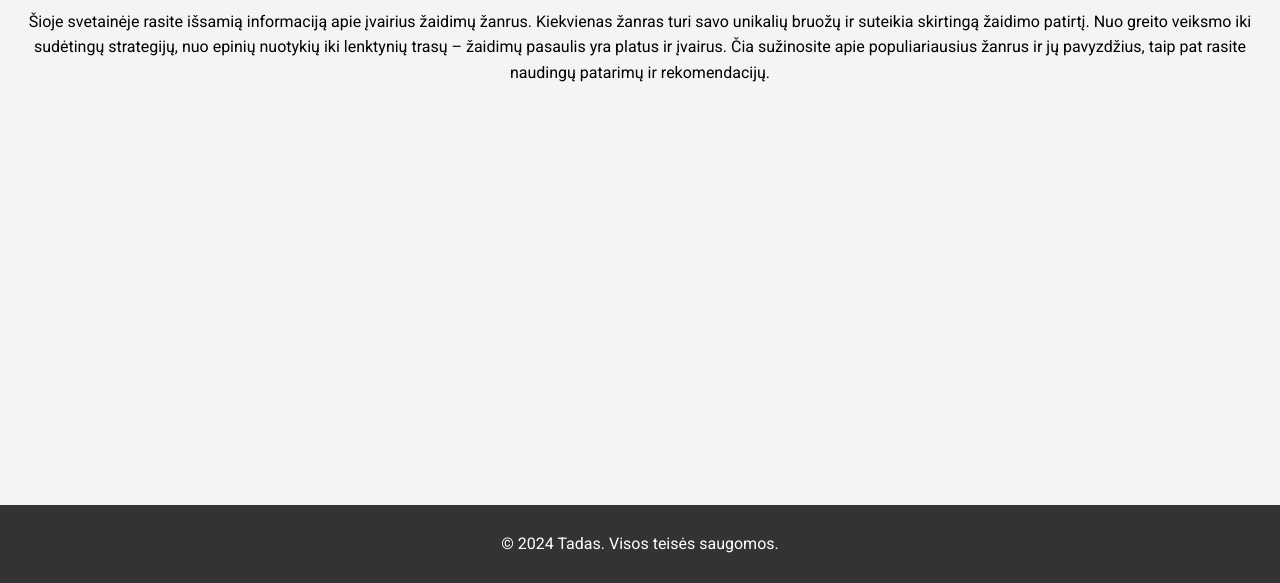
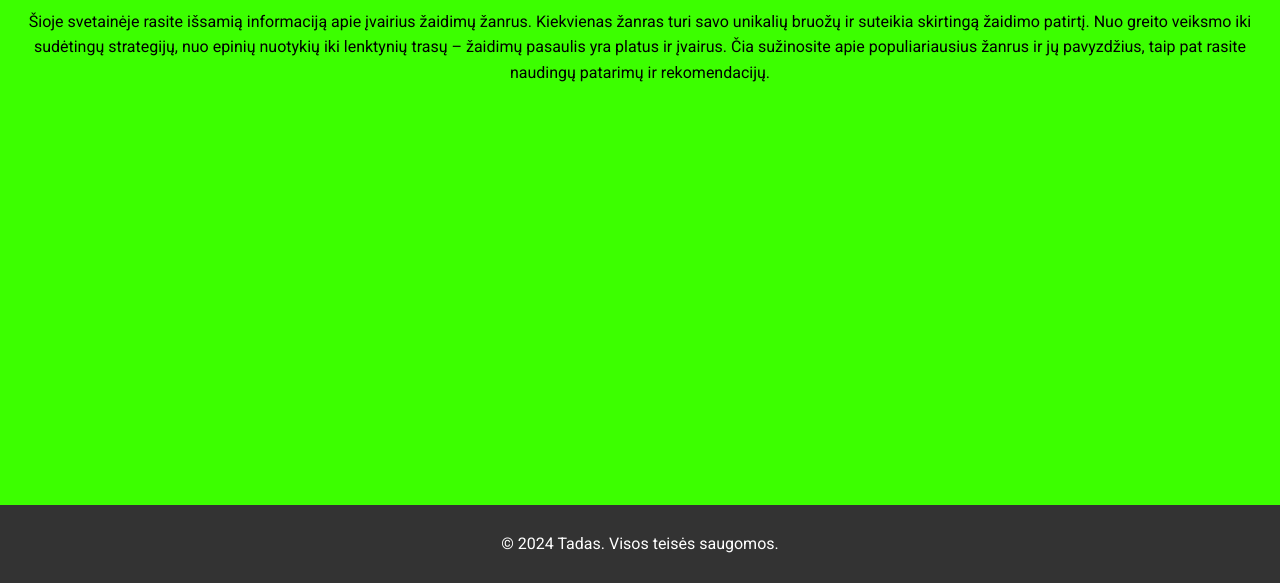
Before and after one commit to ptonion/Games, a plain HTML site: page index.html in a window 1280 px wide. Shown: the part 217-800 px from the top of the page. Drawn offline with Linux system fonts and the light colour scheme.

Commit message:
background

```diff
--- a/styles.css
+++ b/styles.css
@@ -9,7 +9,8 @@ body {
     display: flex;
     flex-direction: column;
     min-height: 100vh;
-    background-color: #f4f4f4;
+    /* background-color: #f4f4f4; */
+    background-color: #3cff00;
 }
 
 header {
```
